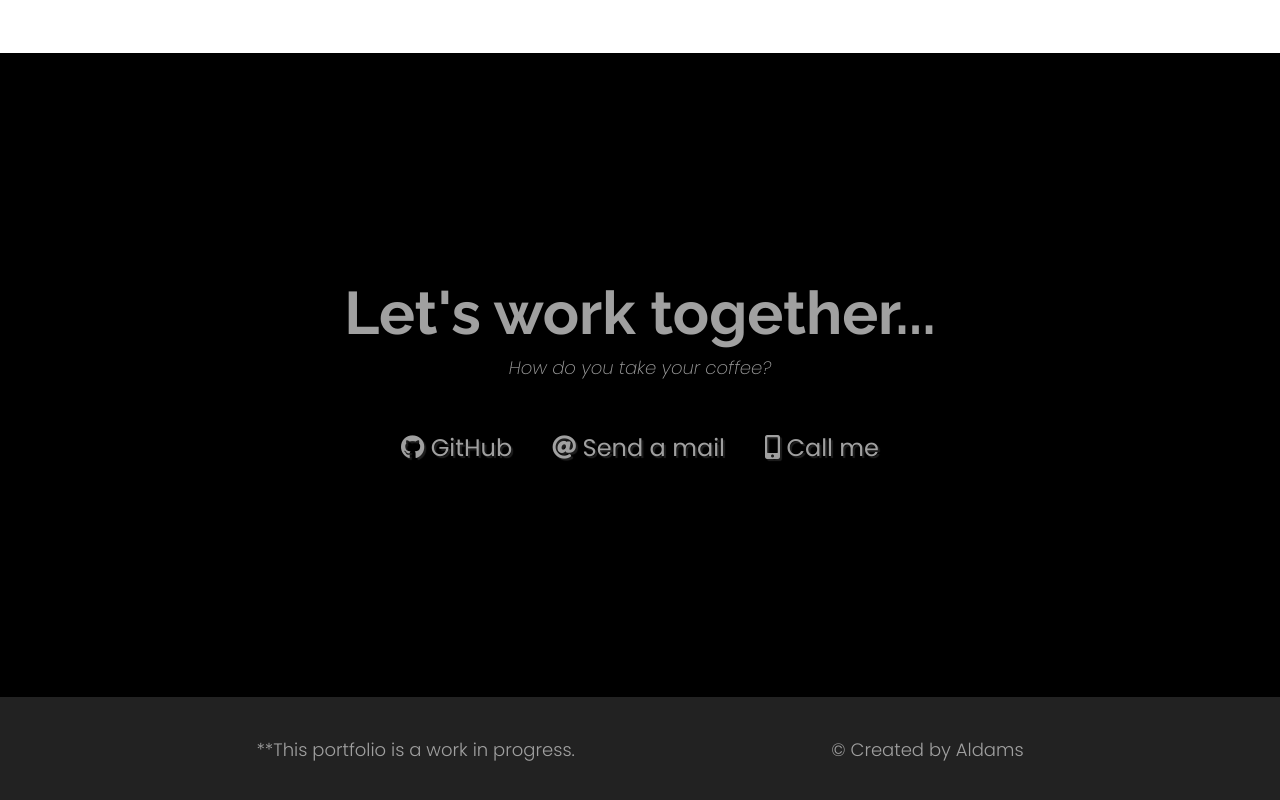
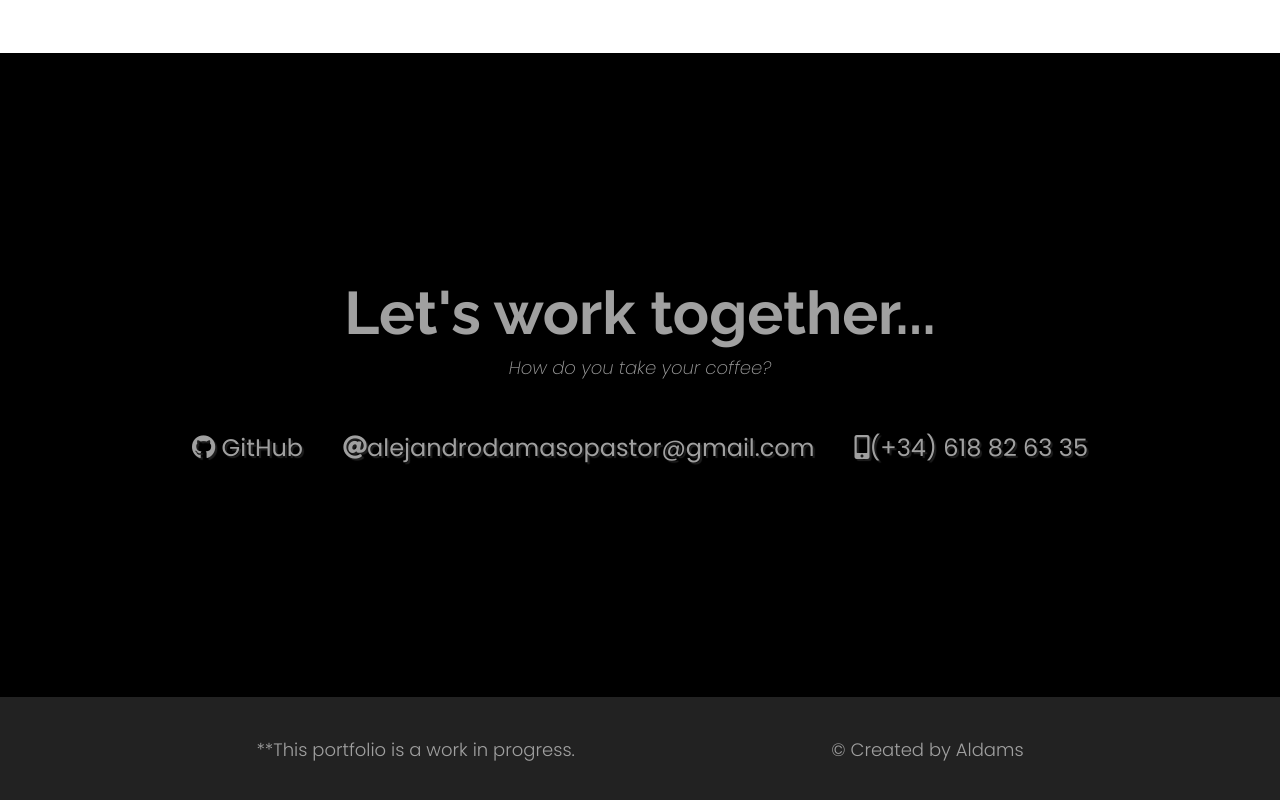
Before and after one commit to Aldamsito/aldamsito.github.io, a plain HTML site: page index.html in a window 1280 px wide. Shown: the part 1515-2315 px from the top of the page. Drawn offline with Linux system fonts and the light colour scheme.

Commit message:
Update index.html

```diff
--- a/index.html
+++ b/index.html
@@ -84,8 +84,8 @@
       <div class="contact-links">
         <a id="profile-link" href="https://github.com/Aldamsito" target="_blank"
           class="btn contact-details"><i class="fab fa-github"></i> GitHub</a>
-        <a href="mailto:alejandrodamasopastor@gmail.com" class="btn contact-details"><i class="fas fa-at"></i> Send a mail</a>
-        <a href="tel:+34-618826335" class="btn contact-details"><i class="fas fa-mobile-alt"></i> Call me</a>
+        <a href="mailto:alejandrodamasopastor@gmail.com" class="btn contact-details"><i class="fas fa-at"></i>alejandrodamasopastor@gmail.com</a>
+        <a href="tel:+34-618826335" class="btn contact-details"><i class="fas fa-mobile-alt"></i>(+34) 618 82 63 35</a>
       </div>
     </section>
 
```
